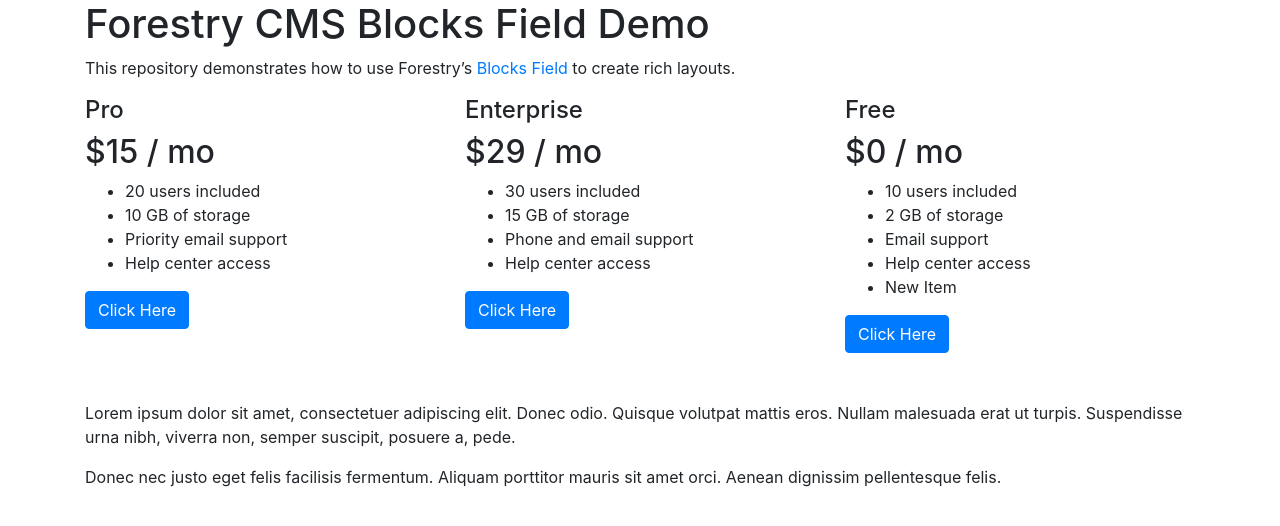
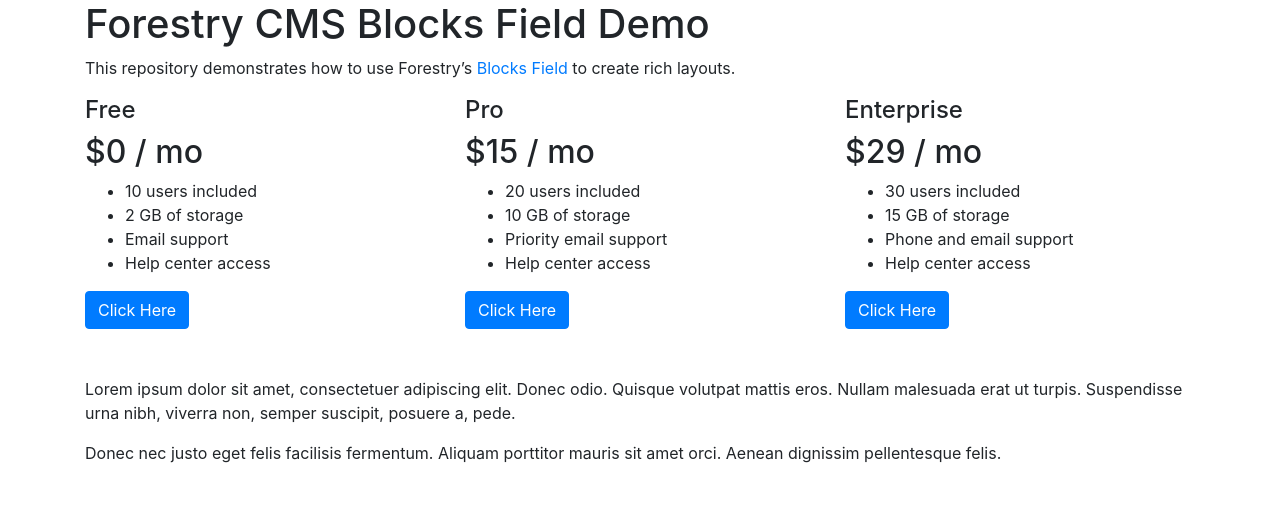
Before and after one commit to stevepolitodesign/forestry-cms-blocks-field-demo, a Jekyll site: the page built from index.md, in a window 1280 px wide. Shown: the top 526 px of the page. Built offline with Jekyll 4.4.1, drawn with Linux system fonts in a browser that asks for light colours; part of the change alters nothing that is shown.

Commit message:
Update from Forestry.io Steve Polito Design updated index.md

```diff
--- a/index.md
+++ b/index.md
@@ -5,6 +5,15 @@ description: This repository demonstrates how to use Forestry's Blocks Field to
 page_sections:
 - template: highlights
   highlights:
+  - headline: Free
+    description: |-
+      ## $0 / mo
+
+      * 10 users included
+      * 2 GB of storage
+      * Email support
+      * Help center access
+    url: https://example.com
   - headline: Pro
     description: |-
       ## $15 / mo
@@ -23,16 +32,6 @@ page_sections:
       * Phone and email support
       * Help center access
     url: https://example
-  - headline: Free
-    description: |-
-      ## $0 / mo
-
-      * 10 users included
-      * 2 GB of storage
-      * Email support
-      * Help center access
-      * New Item
-    url: https://example.com
 - template: textarea
   textarea: |-
     Lorem ipsum dolor sit amet, consectetuer adipiscing elit. Donec odio. Quisque volutpat mattis eros. Nullam malesuada erat ut turpis. Suspendisse urna nibh, viverra non, semper suscipit, posuere a, pede.
```
